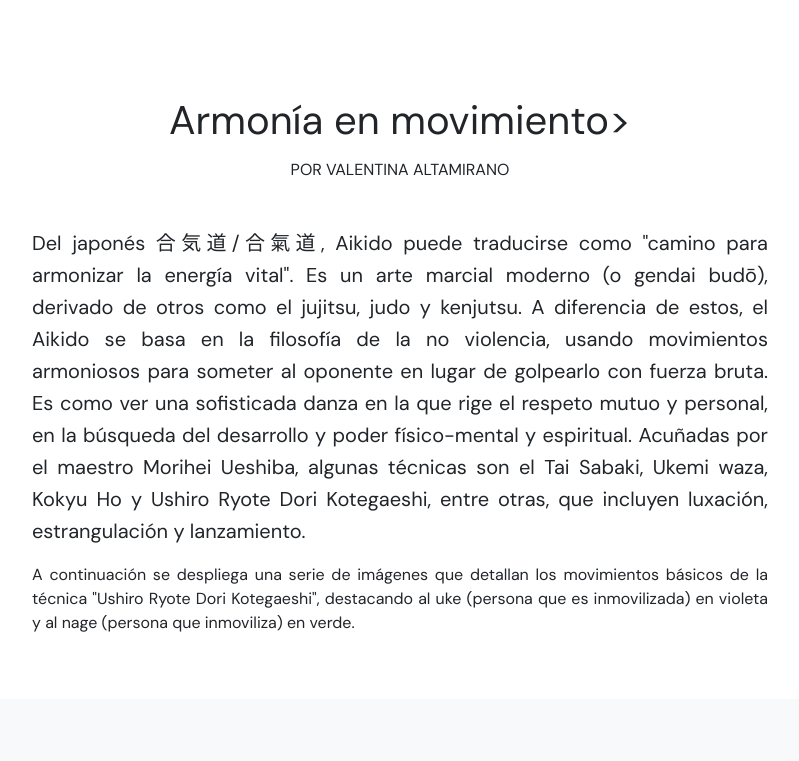
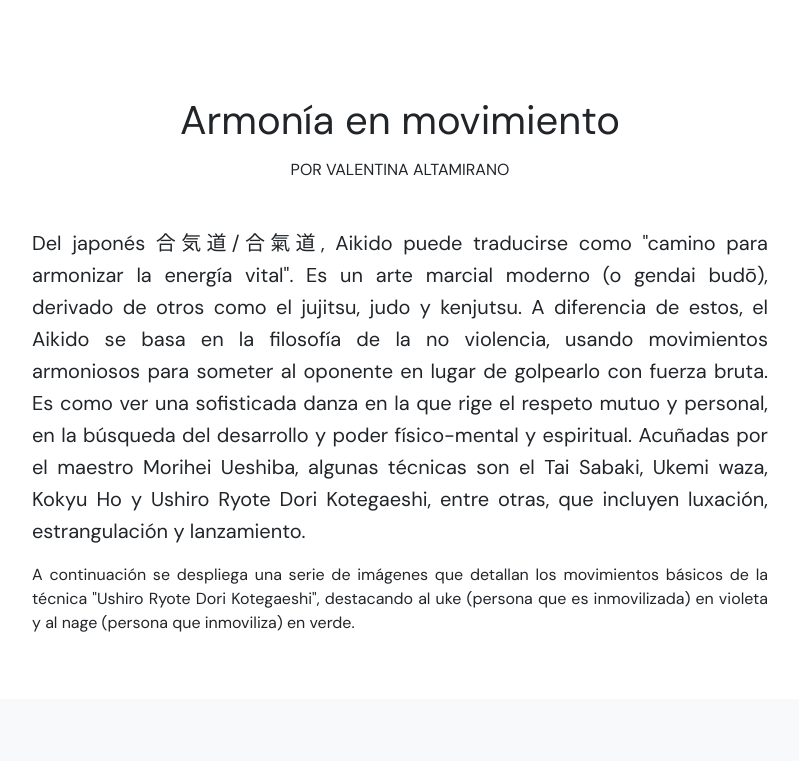
Before and after one commit to Vale-Altamirano/infodigital-ejercicio6, a plain HTML site: page index.html in a window 1280 px wide. Shown: the top 761 px of the page, without its empty margins (240-1039 px from the left). Drawn offline with nearby package versions, Linux system fonts and the light colour scheme.

Commit message:
Add files via upload

```diff
--- a/index.html
+++ b/index.html
@@ -54,7 +54,7 @@
         <header class="container">
             <div class="row py-5">
                 <div class="col-12 col-sm-11 col-md-10 col-lg-9 col-xl-8 col-xxl-7 mx-auto">
-                    <h1 class="mb-3 mt-5 text-center">Armonía en movimiento>
+                    <h1 class="mb-3 mt-5 text-center">Armonía en movimiento
 
                     <h2 class="fs-6 mb-5 text-center text-uppercase">por Valentina Altamirano</h2>
 
```
